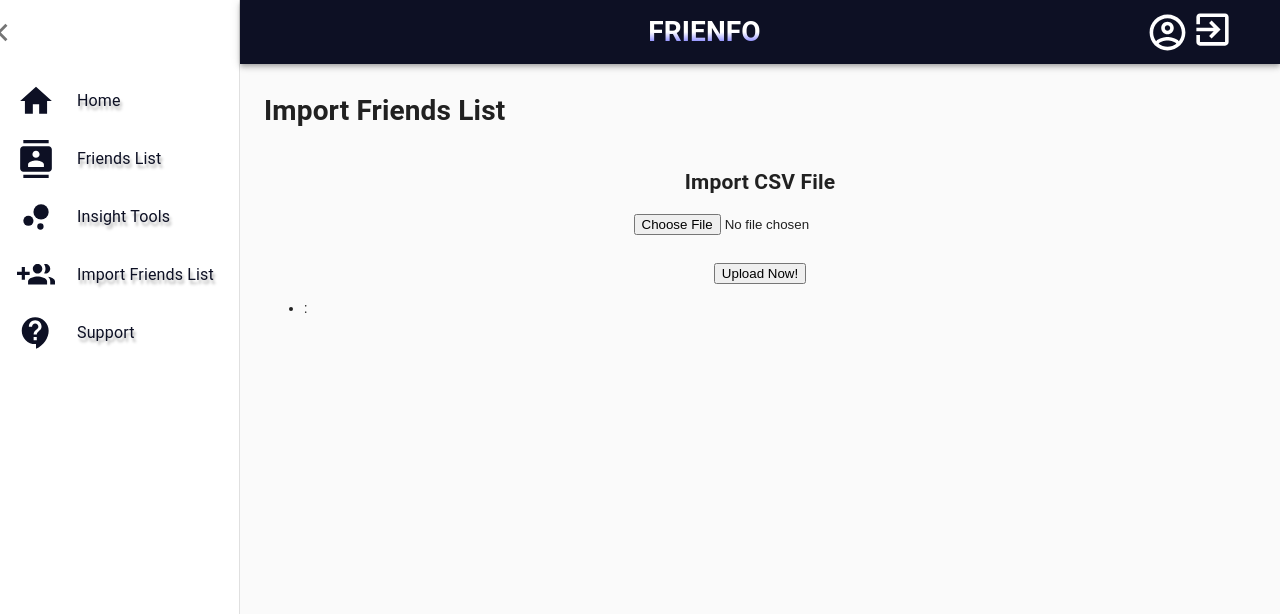
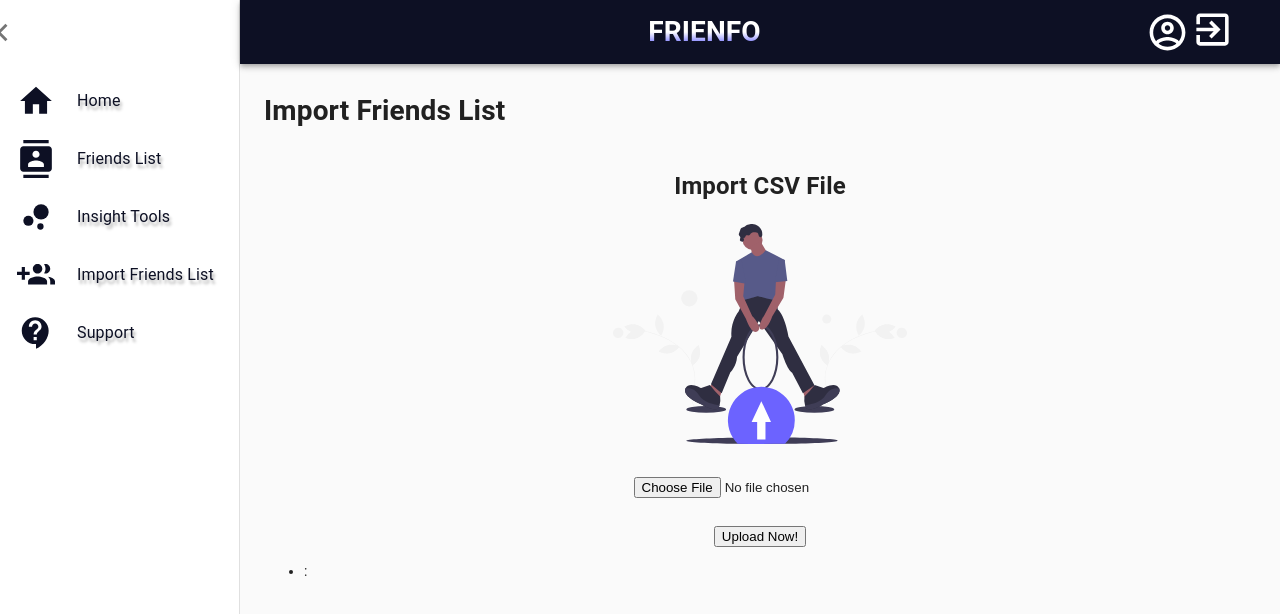
Before and after one commit to Sxlly/Frienfo, a React (Create React App) app in the folder frienfo/: page /Import_FL in a window 1280 px wide. Shown: the top 614 px of the page. Built offline with nearby package versions, Linux system fonts and the light colour scheme.

Commit message:
import page styling

```diff
--- a/frienfo/src/fileinput.js
+++ b/frienfo/src/fileinput.js
@@ -142,7 +142,20 @@ class FileReader extends React.Component {
         return (
 
             <div className="App" style = {styles.baseContainer}>
-                <h2>Import CSV File</h2>
+                <h2 style = {styles.header}>Import CSV File</h2>
+                <div style = {styles.content}>
+                    <div style = {styles.imageContainer}>
+                        <img src = {ImportImg} style = {styles.image} />
+                    </div>
+                    <div style = {styles.form}>
+
+                    </div>
+
+
+
+
+
+                </div>
                 <input
                     className="csv-input"
                     type="file"
```
